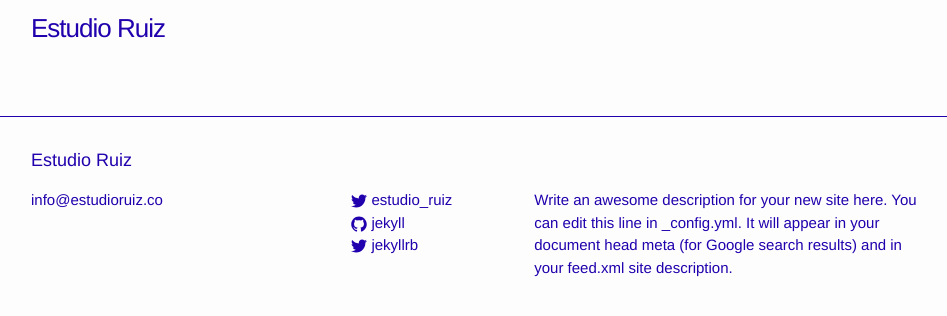
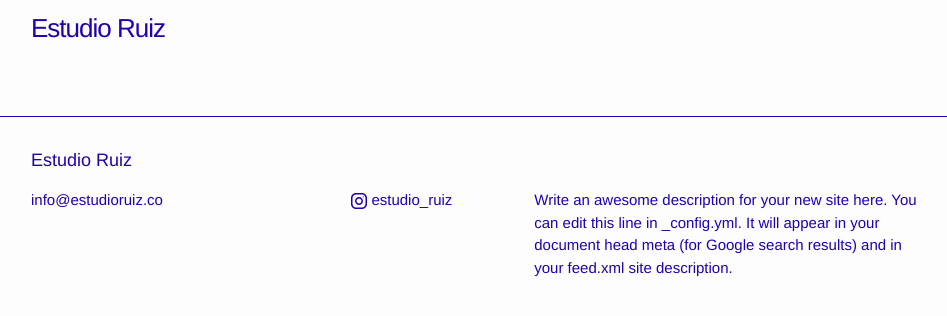
Before and after one commit to jordicasanueva/ruiz.github.io, a Jekyll site: the page built from index.html, in a window 1280 px wide. Shown: the top 316 px of the page, without its empty margins (159-1106 px from the left). Built offline with Jekyll 4.4.1, drawn with Linux system fonts in a browser that asks for light colours.

Commit message:
icono instagram

```diff
--- a/_includes/footer.html
+++ b/_includes/footer.html
@@ -19,18 +19,6 @@
             {% include icon-instagram.html username=site.instagram_username %}
           </li>
           {% endif %}
-
-          {% if site.github_username %}
-          <li>
-            {% include icon-github.html username=site.github_username %}
-          </li>
-          {% endif %}
-
-          {% if site.twitter_username %}
-          <li>
-            {% include icon-twitter.html username=site.twitter_username %}
-          </li>
-          {% endif %}
         </ul>
       </div>
 
```
Also changed, not shown: _includes/icon-instagram.svg, 1 other file.
